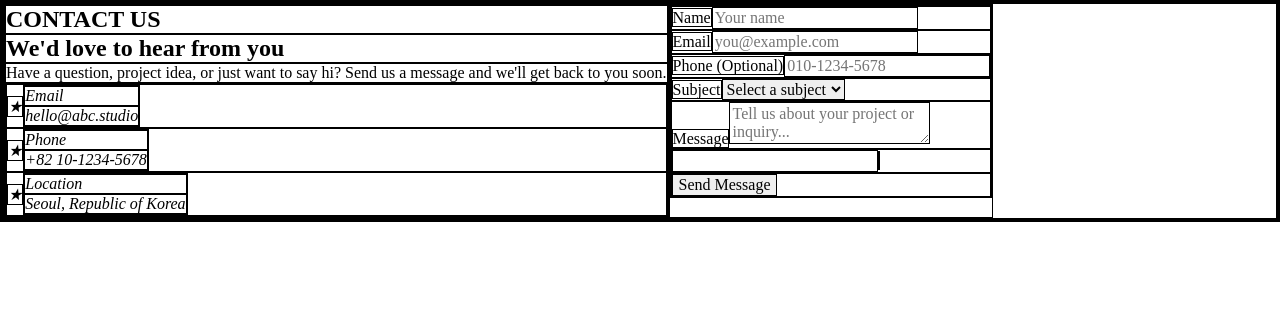
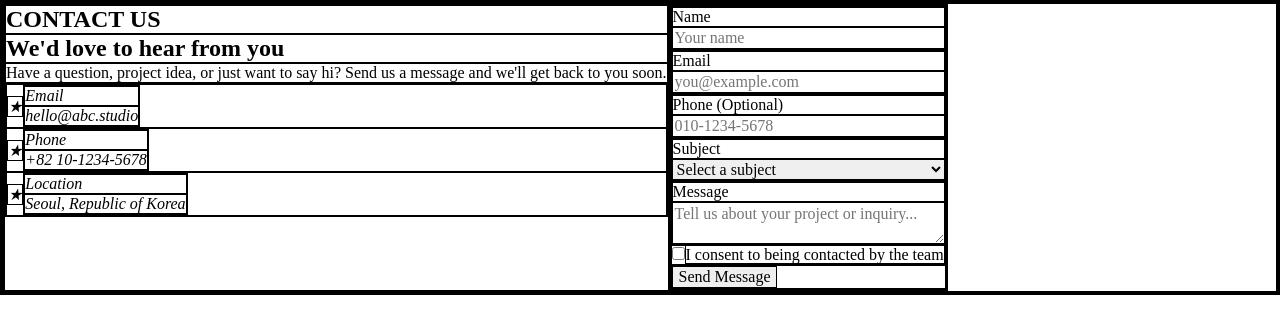
Before and after one commit to Nimus-oes/contact-form-validated, a React (Vite) app: page / in a window 1280 px wide. Shown: the top 334 px of the page. Built offline with nearby package versions, Linux system fonts and the light colour scheme.

Commit message:
link labels to each input element (#1)

```diff
--- /dev/null
+++ b/src/components/ContactForm.module.css
@@ -0,0 +1,4 @@
+.inputItem {
+  display: flex;
+  flex-direction: column;
+}
--- a/src/components/ContactForm.tsx
+++ b/src/components/ContactForm.tsx
@@ -1,39 +1,43 @@
+import styles from "./ContactForm.module.css";
+
 export default function ContactForm() {
   return (
     <div>
       <form action="">
-        <div>
-          <label htmlFor="">Name</label>
-          <input type="text" placeholder="Your name" />
+        <div className={styles.inputItem}>
+          <label htmlFor="name">Name</label>
+          <input id="name" type="text" placeholder="Your name" />
         </div>
-        <div>
-          <label htmlFor="">Email</label>
-          <input type="email" placeholder="you@example.com" />
+        <div className={styles.inputItem}>
+          <label htmlFor="email">Email</label>
+          <input id="email" type="email" placeholder="you@example.com" />
         </div>
-        <div>
-          <label htmlFor="">Phone (Optional)</label>
-          <input type="text" placeholder="010-1234-5678" />
+        <div className={styles.inputItem}>
+          <label htmlFor="phone">Phone (Optional)</label>
+          <input id="phone" type="text" placeholder="010-1234-5678" />
         </div>
-        <div>
-          <label htmlFor="">Subject</label>
-          <select name="" id="">
+        <div className={styles.inputItem}>
+          <label htmlFor="subject">Subject</label>
+          <select name="" id="subject">
             <option value="">Select a subject</option>
             <option value="general-inquiry">General inquiry</option>
             <option value="project-inquiry">Project inquiry</option>
             <option value="other">Other</option>
           </select>
         </div>
-        <div>
-          <label htmlFor="">Message</label>
+        <div className={styles.inputItem}>
+          <label htmlFor="message">Message</label>
           <textarea
             name=""
-            id=""
+            id="message"
             placeholder="Tell us about your project or inquiry..."
           ></textarea>
         </div>
-        <div>
-          <input type="text" />
-          <label htmlFor=""></label>
+        <div className={styles.checkItem}>
+          <input id="contact-consent" type="checkbox" />
+          <label htmlFor="contact-consent">
+            I consent to being contacted by the team
+          </label>
         </div>
         <div>
           <button type="submit">Send Message</button>
```
